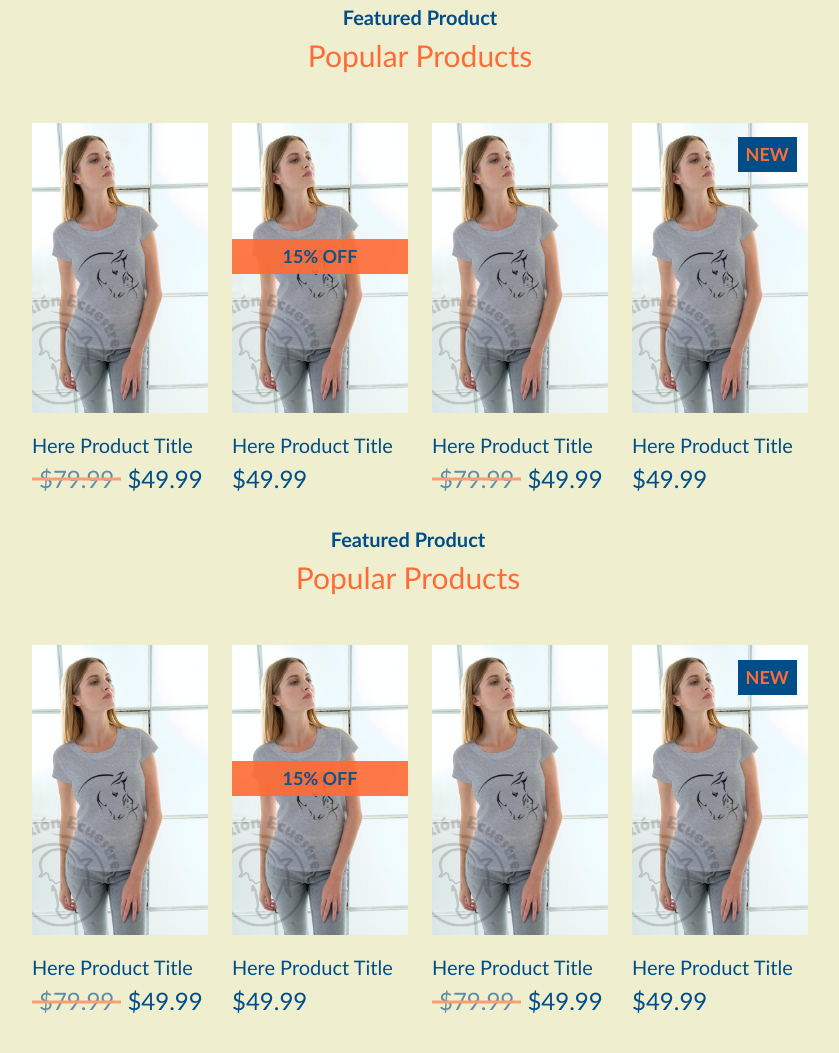
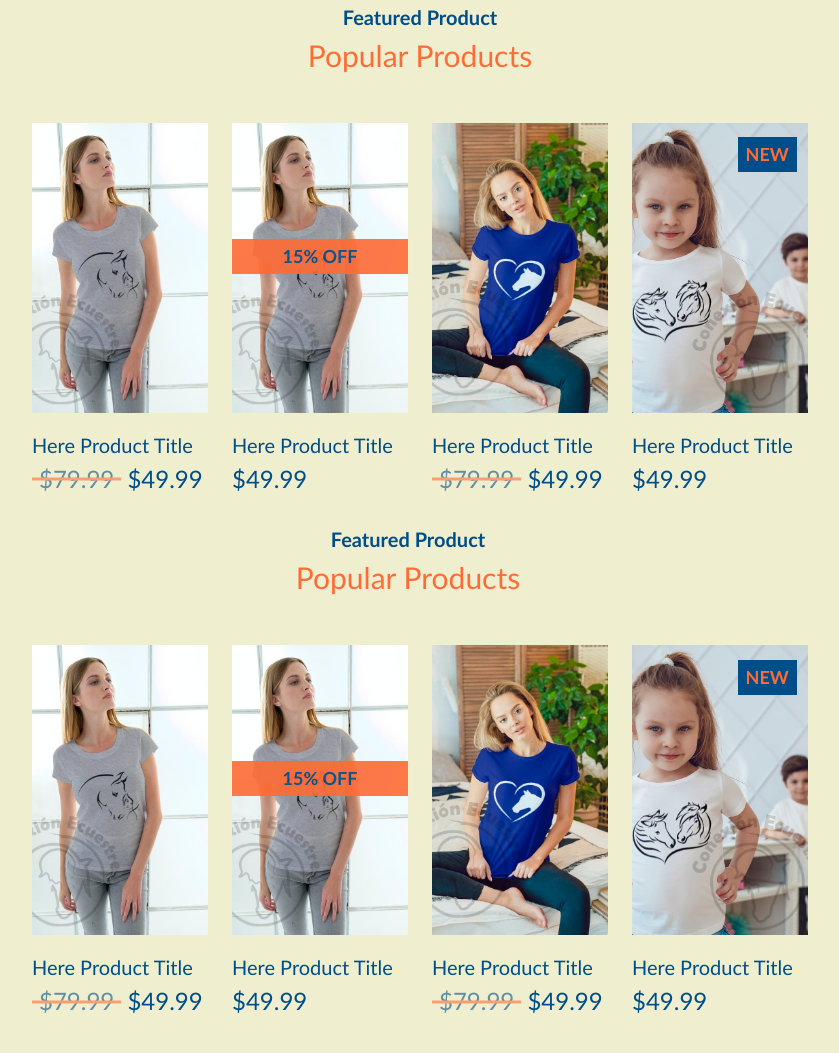
Before and after one commit to LolaAboud/lifestyle-proyecto-coder, a website: page pages/shop.html in a window 1280 px wide. Shown: the part 740-1793 px from the top of the page, without its empty margins (220-1059 px from the left). Drawn offline with nearby package versions, Linux system fonts and the light colour scheme.

Commit message:
imagenes shop 1

```diff
--- a/scss/components/_main.scss
+++ b/scss/components/_main.scss
@@ -138,12 +138,12 @@ a:hover {
 }
 
 .section-products #product-3 .part-1::before {
-    background: url("https://lolaaboud.github.io/lifestyle-proyecto-coder/img/adulto-abrazo-caballo.jpg") no-repeat center;
+    background: url("https://lolaaboud.github.io/lifestyle-proyecto-coder/img/adulto-corazon-caballo.jpg") no-repeat center;
     background-size: cover;
 }
 
 .section-products #product-4 .part-1::before {
-    background: url("https://lolaaboud.github.io/lifestyle-proyecto-coder/img/adulto-abrazo-caballo.jpg") no-repeat center;
+    background: url("https://lolaaboud.github.io/lifestyle-proyecto-coder/img/ninio-caballos-corazon.jpg") no-repeat center;
     background-size: cover;
 }
 
```
Also changed, not shown: css/estilos.css.
